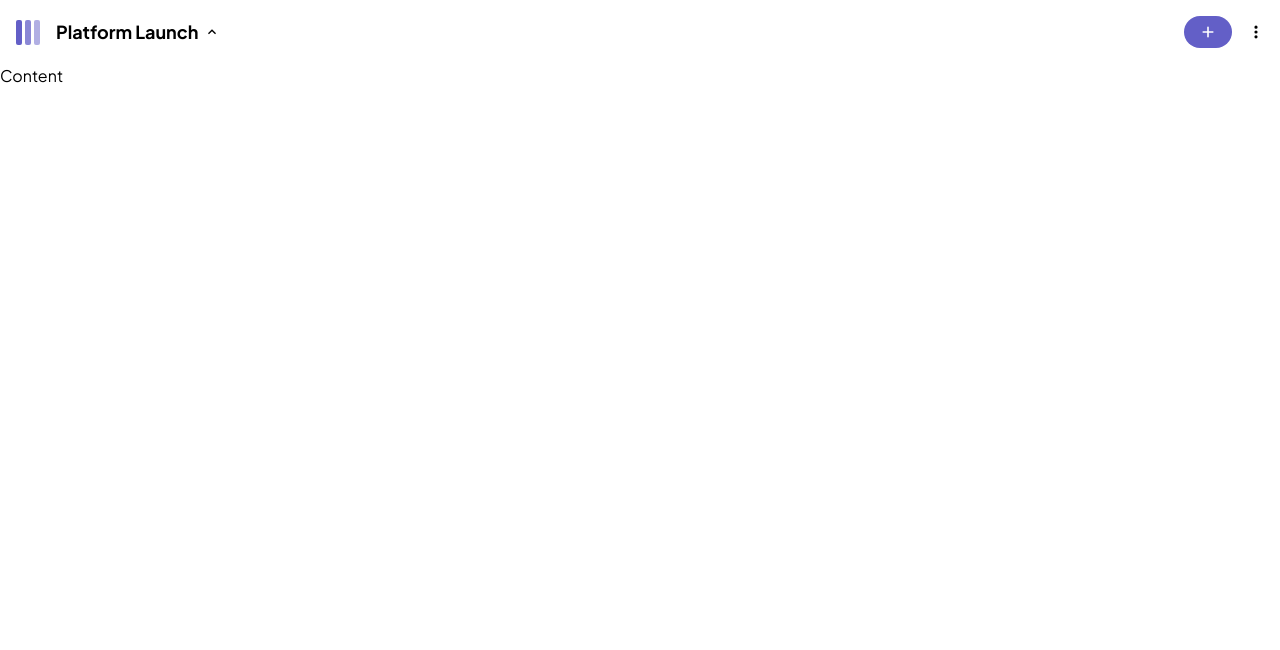
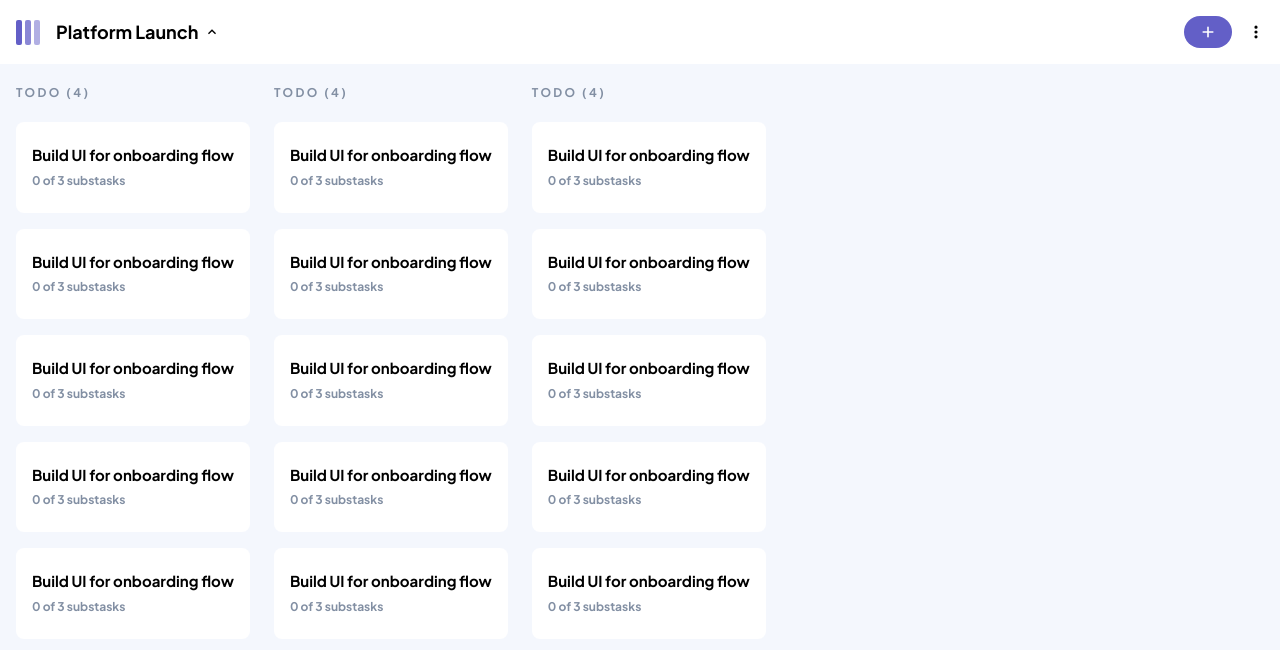
Before and after one commit to macin-dev/kanban-task-management, a React (Vite) app: page / in a window 1280 px wide. Shown: the top 650 px of the page. Built offline with nearby package versions, Linux system fonts and the light colour scheme.

Commit message:
feat: add Board component

```diff
--- a/src/App.jsx
+++ b/src/App.jsx
@@ -1,6 +1,9 @@
 import { useState } from "react";
 import Header from "./components/Header";
 import Menu from "./components/Menu";
+import BoardItem from "./components/BoardItem";
+import Board from "./components/Board";
+import BoardContainer from "./components/BoardContainer";
 
 export default function App() {
   const [openMenu, setOpenMenu] = useState(false);
@@ -13,9 +16,15 @@ export default function App() {
     <section>
       <Header onMenu={handleMenu} />
       <main
-        className={`${openMenu ? "relative h-[calc(100dvh-64px)] overflow-y-hidden" : ""} `}
+        className={`${openMenu ? "relative overflow-y-hidden" : ""} flex h-[calc(100dvh-64px)] bg-neutral-50`}
       >
-        <h1>Content</h1>
+        <BoardContainer>
+          <Board>
+            <BoardItem />
+            <BoardItem />
+            <BoardItem />
+          </Board>
+        </BoardContainer>
 
         {openMenu && (
           <div className="absolute top-0 flex h-full w-full items-start justify-center bg-black/50 pt-4">
--- /dev/null
+++ b/src/components/Board.jsx
@@ -0,0 +1,7 @@
+export default function Board({ children }) {
+  return (
+    <section className="scrollbar flex snap-x snap-mandatory gap-6 overflow-x-auto overflow-y-auto">
+      {children}
+    </section>
+  );
+}
--- /dev/null
+++ b/src/components/BoardContainer.jsx
@@ -0,0 +1,5 @@
+export default function BoardContainer({ children }) {
+  return (
+    <section className="w-dvh overflow-x-hidden px-4 py-5">{children}</section>
+  );
+}
--- /dev/null
+++ b/src/components/BoardItem.jsx
@@ -0,0 +1,22 @@
+export default function BoardItem() {
+  return (
+    <div className="flex shrink-0 snap-start flex-col gap-5">
+      <h2 className="text-[0.75rem] font-bold tracking-[2.4px] text-neutral-500 uppercase">
+        Todo (4)
+      </h2>
+
+      <div className="flex flex-col gap-4">
+        {Array.from({ length: 5 }).map((v, i) => (
+          <div key={i} className="rounded-lg bg-white px-4 py-5.5">
+            <h4 className="text-[0.9375rem] font-bold">
+              Build UI for onboarding flow
+            </h4>
+            <span className="text-[0.75rem] font-bold text-neutral-500">
+              0 of 3 substasks
+            </span>
+          </div>
+        ))}
+      </div>
+    </div>
+  );
+}
--- a/src/index.css
+++ b/src/index.css
@@ -41,3 +41,8 @@
   --color-danger: var(--color-danger);
   --color-danger-soft: var(--color-danger-soft);
 }
+
+/* Scrollbar  */
+.scrollbar {
+  scrollbar-width: none;
+}
```
